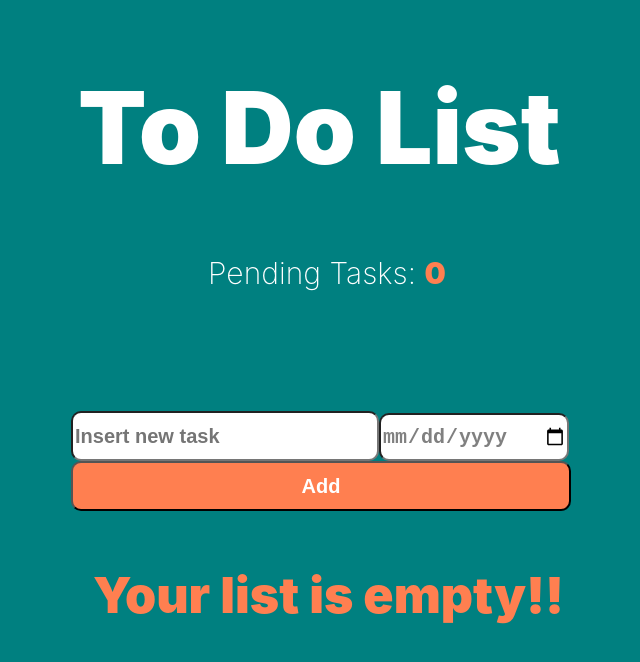
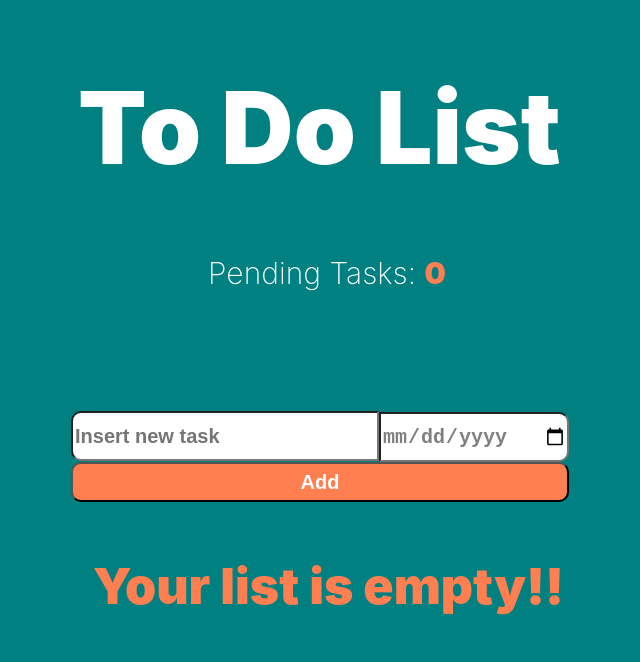
Before and after one commit to jaimegarcamo/react-todo-list, a React (Vite) app: page / in a window 1280 px wide. Shown: the top 662 px of the page, without its empty margins (197-837 px from the left). Built offline with nearby package versions, Linux system fonts and the light colour scheme.

Commit message:
change some stylos

```diff
--- a/src/App.css
+++ b/src/App.css
@@ -37,17 +37,20 @@
 }
 
 .input-task{
+  border-top-left-radius: 10px;
+  border-bottom-left-radius: 10px;
   height: 44px;
   width: 300px;
   font-size: 20px;
   color: coral;
   font-weight: 600;
-  border-radius: 10px;
+
 }
 
 .input-date{
-  border-radius: 10px;
-  height: 44px;
+  border-top-right-radius: 10px ;
+  border-bottom-right-radius: 10px ;
+  height: 46px;
   width: 185px;
   font-size: 20px;
   color:grey;
@@ -55,8 +58,8 @@
 }
 
 .button-add{
-  height: 50px;
-  width: 500px;
+  height: 40px;
+  width: 498px;
   font-size: 20px;
   color:white;
   font-weight: 600;
--- a/src/components/TaskItem.jsx
+++ b/src/components/TaskItem.jsx
@@ -16,9 +16,6 @@
             <div className="tasklist-element" id="tasklist-calendar">
                 <TaskListDate date={date} />
             </div>
-            {/* <div className="tasklist-element" id="tasklist-date">
-                <TaskListDate date={generateTodaysDate()} />
-            </div> */}
             <div className="tasklist-element" id="tasklist-button">
                 <TaskCompleteButton id={id} onClick={onClick} />
             </div>
--- a/src/components/TaskListDate.jsx
+++ b/src/components/TaskListDate.jsx
@@ -6,7 +6,7 @@
 
     return(
         <>
-        <input type="date" className="info-date" data-tip data-for='botonTooltipDate' value={date} disabled="true"/>
+        <input type="date" className="info-date" data-tip data-for='botonTooltipDate' value={date} disabled={true}/>
         <ToolTip type="light" place="right" id='botonTooltipDate'>Task Date</ToolTip>
         </>
     )
```
